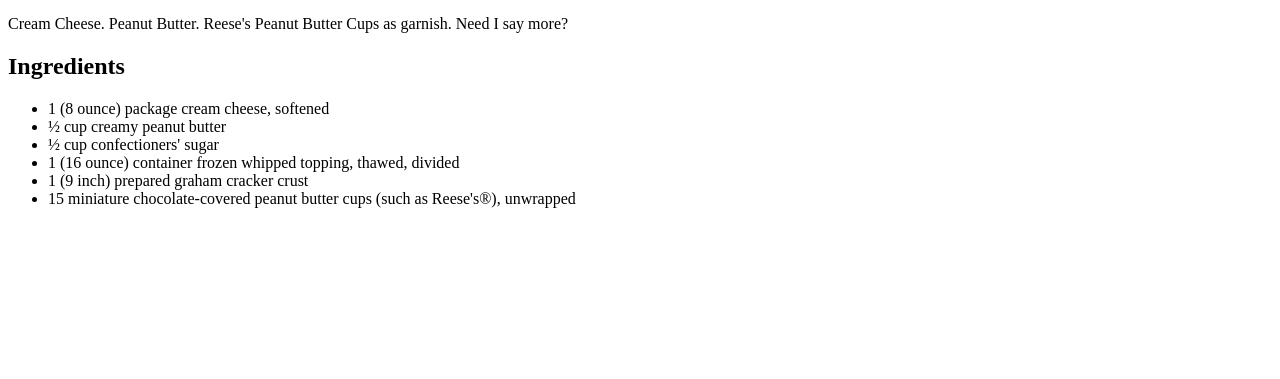
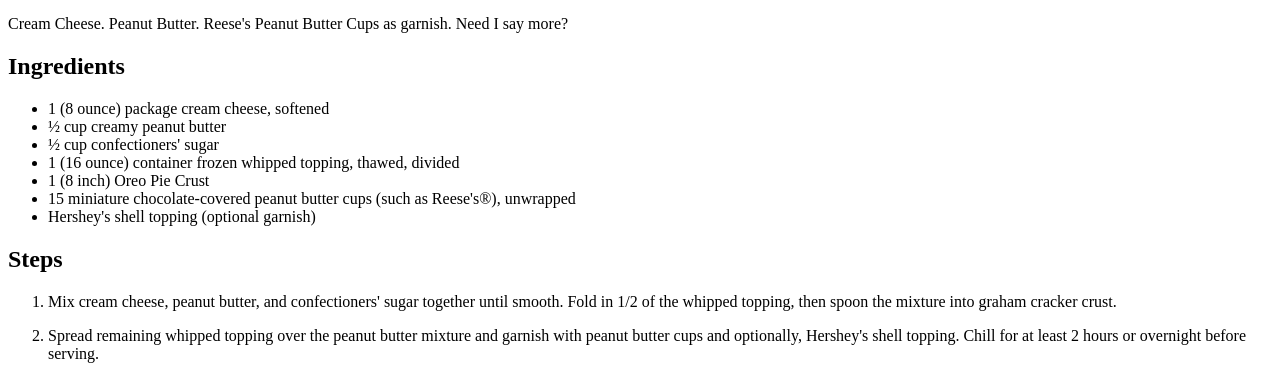
Before and after one commit to ealley/odin-recipes, a plain HTML site: page recipes/pb-pie.html in a window 1280 px wide. Shown: the part 428-807 px from the top of the page. Drawn offline with Linux system fonts and the light colour scheme.

Commit message:
Added steps to pb-pie.html

```diff
--- a/recipes/pb-pie.html
+++ b/recipes/pb-pie.html
@@ -18,9 +18,16 @@
       <li>½ cup creamy peanut butter</li>
       <li>½ cup confectioners' sugar</li>
       <li>1 (16 ounce) container frozen whipped topping, thawed, divided</li>
-      <li>1 (9 inch) prepared graham cracker crust</li>
+      <li>1 (8 inch) Oreo Pie Crust</li>
       <li>15 miniature chocolate-covered peanut butter cups (such as Reese's®), unwrapped</li>
+      <li>Hershey's shell topping (optional garnish)</li>
     </ul>
+
+  <h2>Steps</h2>
+    <ol>
+      <p><li>Mix cream cheese, peanut butter, and confectioners' sugar together until smooth. Fold in 1/2 of the whipped topping, then spoon the mixture into graham cracker crust.</li></p>
+      <li>Spread remaining whipped topping over the peanut butter mixture and garnish with peanut butter cups and optionally, Hershey's shell topping. Chill for at least 2 hours or overnight before serving.</li>
+    </ol>
 
 
 
```
